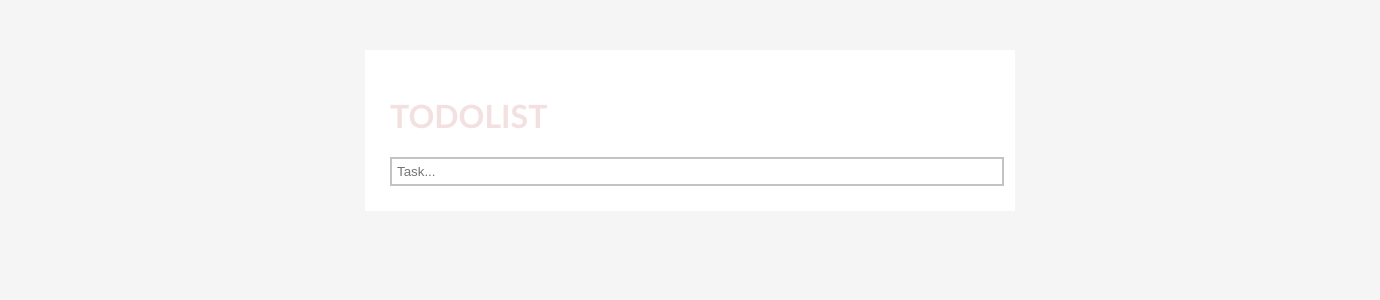
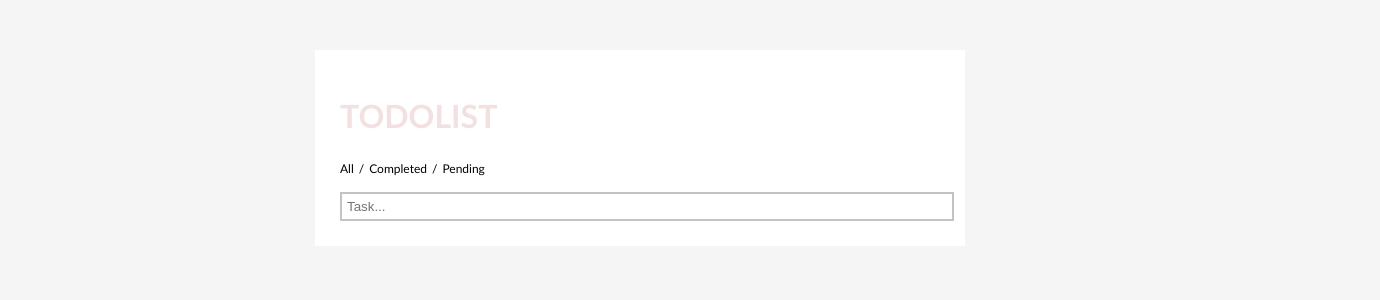
Before and after one commit to harshal-limaye/react-redux-todolist, a React (Create React App) app: page / in a window 1280 px wide. Shown: the top 300 px of the page, 1380 px wide, since content can reach past the window. Built offline with nearby package versions, Linux system fonts and the light colour scheme.

Commit message:
complete todo action

```diff
--- a/src/actions/todos.js
+++ b/src/actions/todos.js
@@ -1,3 +1,5 @@
 export const addToDo = text => ({ type: 'ADD', text });
 
+export const completeToDO = id => ({ type: 'COMPLETE', id });
+
 export const deleteToDO = id => ({ type: 'DELETE', id });
--- a/src/components/Header.js
+++ b/src/components/Header.js
@@ -3,7 +3,16 @@ import React from 'react';
 class Header extends React.Component {
     render() {
         return (
-            <div className="todo-header"><h1>toDoList</h1></div>
+            <div className="todo-header">
+                <h1>toDoList</h1>
+                <ul className="filters">
+                    <li>All</li>
+                    <li>/</li>
+                    <li>Completed</li>
+                    <li>/</li>
+                    <li>Pending</li>
+                </ul>
+            </div>
         );
     }
 }
--- a/src/components/Todo.js
+++ b/src/components/Todo.js
@@ -1,20 +1,24 @@
 import React from 'react';
 import { connect } from 'react-redux';
-import { deleteToDO } from '../actions/todos';
+import { completeToDO, deleteToDO } from '../actions/todos';
 
 class Todo extends React.Component {
 
     render() {
         return (
-            <li>
+            <li className={this.isCompleted()}>
                 {this.props.todo.text}
                 <button onClick={this.delete} className="btn btn-delete">Delete</button>
-                <button className="btn btn-complete">Complete</button>
+                <button onClick={this.complete} className="btn btn-complete">Complete</button>
             </li>
         );
     }
 
     delete = () => this.props.dispatch(deleteToDO(this.props.todo.id));
+
+    complete = () => this.props.dispatch(completeToDO(this.props.todo.id));
+
+    isCompleted = () => this.props.todo.completed ? 'complete' : '';
 }
 
 export default connect()(Todo);
--- a/src/index.css
+++ b/src/index.css
@@ -6,7 +6,7 @@ body {
 }
 .container {
     width: 100%;
-    padding: 50px;
+    padding: 50px 0;
 }
 .todo-app {
     margin: 0 auto;
@@ -17,6 +17,15 @@ body {
 .todo-header h1 {
     color: #af2f2f26;
     text-transform: uppercase;
+}
+.todo-header ul.filters {
+    padding: 0px;
+}
+.todo-header ul.filters li {
+    display: inline-block;
+    font-size: 12px;
+    list-style-type: none;
+    padding-right: 5px;
 }
 .todo-create input {
     border: 2px solid #c3c3c3;
@@ -31,6 +40,9 @@ body {
     font-size: 20px;
     word-break: break-all;
 }
+.todo-items ul li.complete {
+    text-decoration: line-through;
+}
 button.btn {
     margin-left: 5px;
     color: #ffffff;
--- a/src/index.js
+++ b/src/index.js
@@ -8,6 +8,8 @@ import './index.css';
 
 const store = createStore(appReducers);
 
+store.subscribe(() => console.log(store.getState().todos));
+
 const template = <Provider store={store}><App /></Provider>;
 
 render( template, document.querySelector('#root') );
--- a/src/reducers/todos.js
+++ b/src/reducers/todos.js
@@ -2,6 +2,8 @@ const todos = (state = [], action) => {
     switch (action.type) {
         case 'ADD':
             return [ ...state, { id: state.length, text: action.text, completed: false } ];
+        case 'COMPLETE':
+            return state.filter(t => t.id === action.id ? Object.assign(t, {completed: true}) : t);
         case 'DELETE':
             return state.filter(t => t.id !== action.id);
         default:
```
